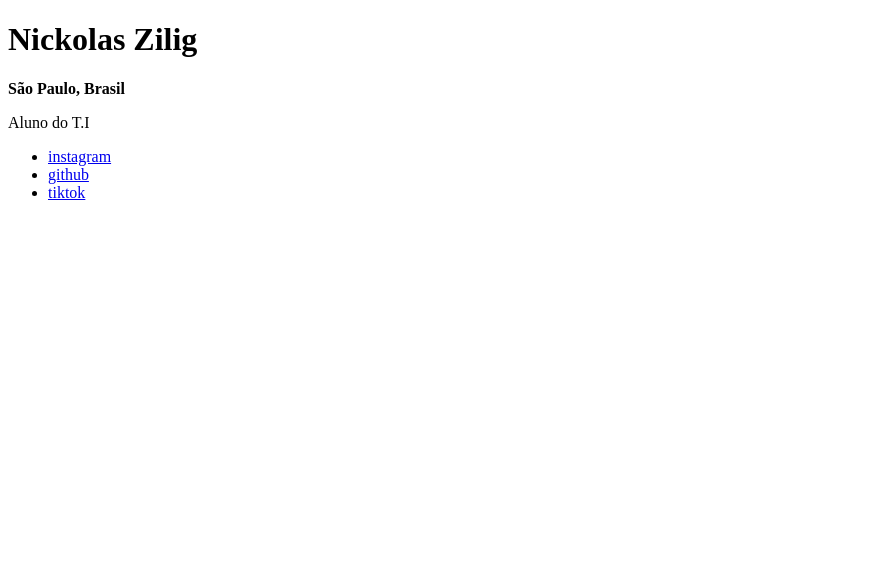
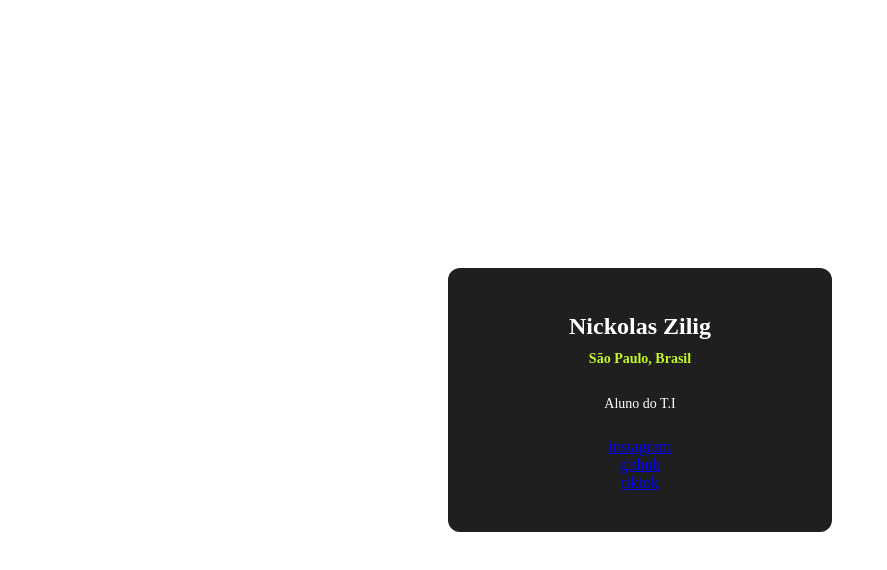
Before and after one commit to Nickolas-Zilig-Oliveira/trabalho, a plain HTML site: page index.html in a window 1280 px wide. Shown: the whole page, without its empty margins (0-887 px from the left). Drawn offline with Linux system fonts and the light colour scheme.

Commit message:
colocando a fonte

```diff
--- a/index.html
+++ b/index.html
@@ -4,6 +4,7 @@
     <meta charset="UTF-8">
     <meta name="viewport" content="width=device-width, initial-scale=1.0">
     <title>Link tree</title>
+    <link rel="stylesheet" href="style.css">
 </head>
 <body>
     <div>
--- a/style.css
+++ b/style.css
@@ -1,3 +1,8 @@
+
+
+@import url('https://fonts.googleapis.com/css2?family=Inter:ital,opsz,wght@0,14..32,100..900;1,14..32,100..900&display=swap');
+
+
 *{
     margin: 0 ;
     padding: 0;
```
